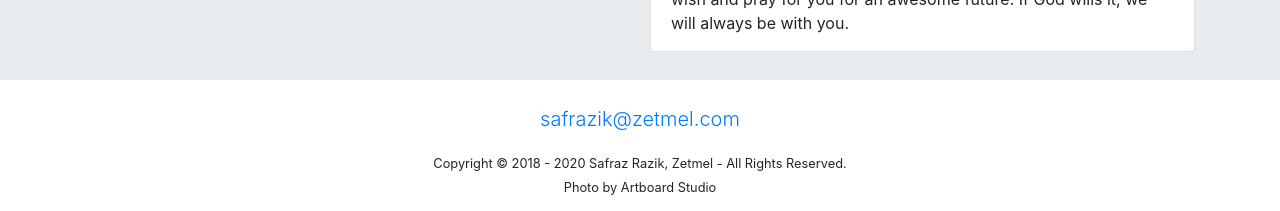
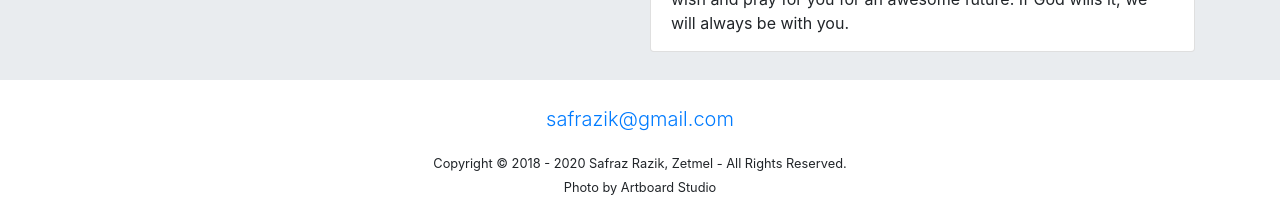
Before and after one commit to zetmel/zetmel.github.io, a Jekyll site: the page built from index.html, in a window 1280 px wide and 900 px high, scrolled down 1904 px. Shown: the part 686-897 px from the top of the window. Built offline with Jekyll 4.4.1, drawn with Linux system fonts in a browser that asks for light colours.

Commit message:
Update email address to avoid confusion

```diff
--- a/index.html
+++ b/index.html
@@ -115,7 +115,7 @@ layout: home
    <!-- <div class="jumbotron jumbotron-fluid"> -->
      <div class="container text-center">
        <!-- <h1 class="display-4">Contact</h1> -->
-       <p class="lead"><a href="mailto:safrazik@zetmel.com">safrazik@zetmel.com</a></p>
+       <p class="lead"><a href="mailto:safrazik@gmail.com">safrazik@gmail.com</a></p>
 
        <p>
          <small>Copyright &copy; 2018 - 2020 Safraz Razik, Zetmel - All Rights Reserved.<br>Photo by Artboard Studio</small>
```
